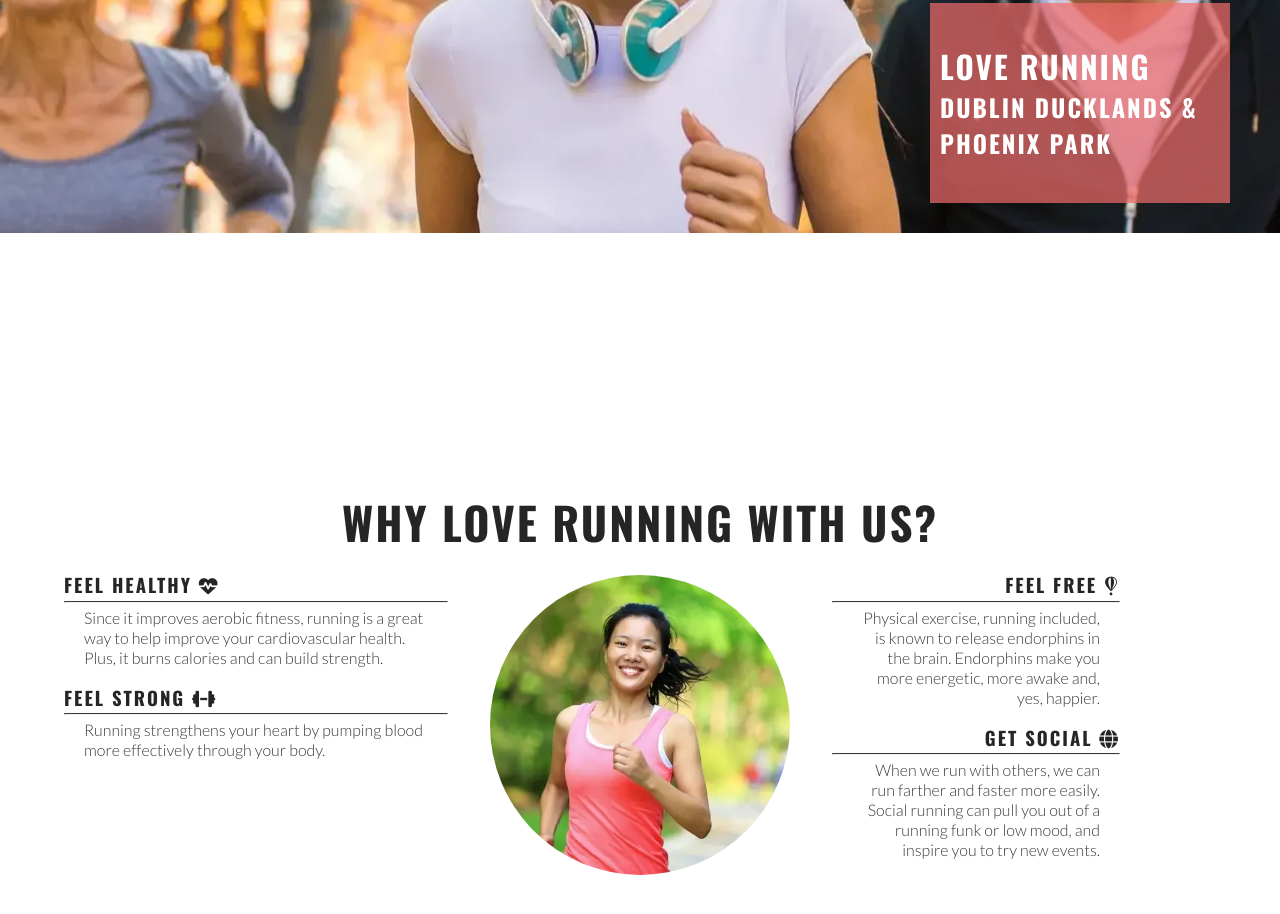
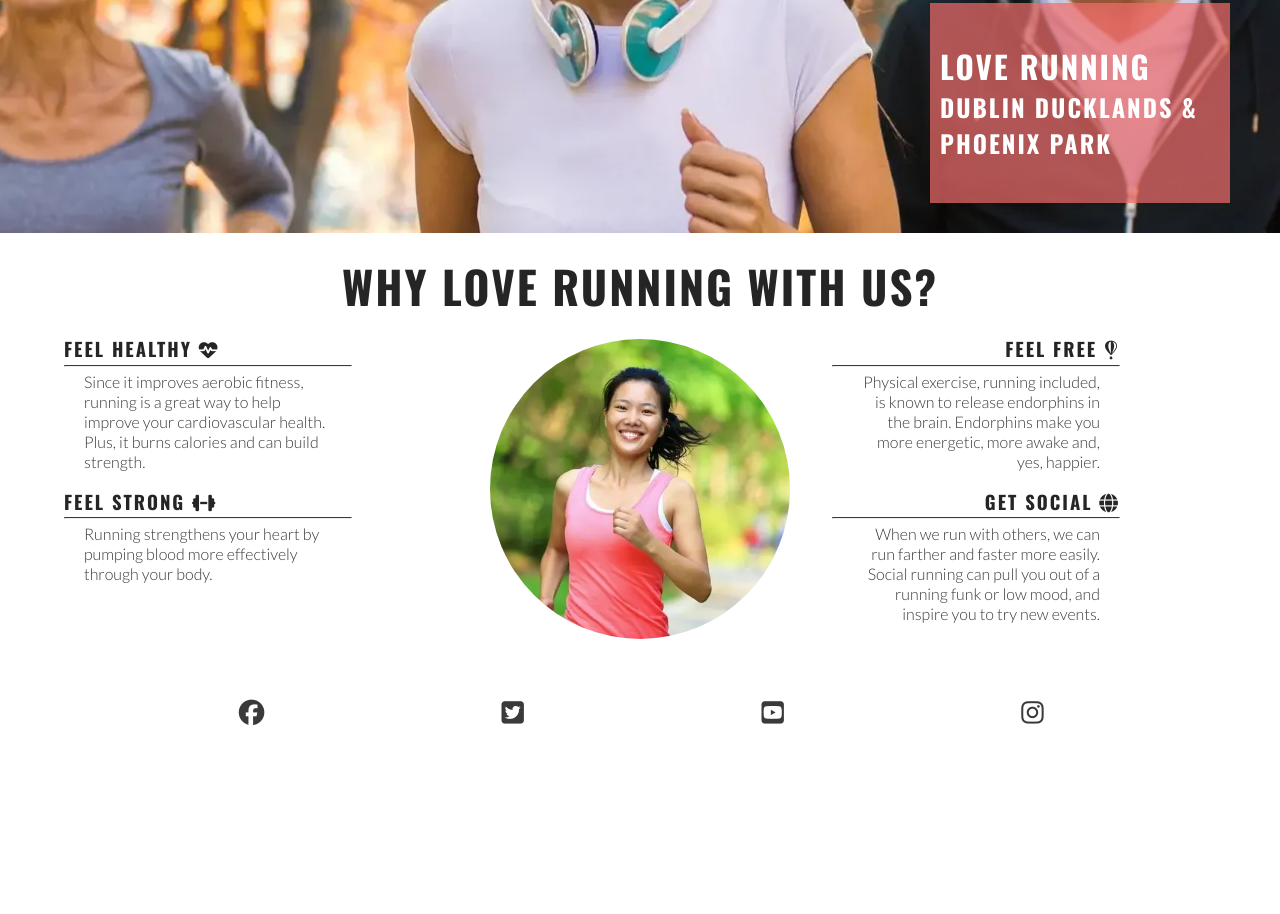
Before and after one commit to JanCimWay/love-running, a plain HTML site: page index.html in a window 1280 px wide. Shown: the part 446-1360 px from the top of the page. After the commit the page ends 1193 px from the top, so only its background shows below. Drawn offline with nearby package versions, Linux system fonts and the light colour scheme.

Commit message:
syntax comared to samle and corrected

```diff
--- a/assets/css/style.css
+++ b/assets/css/style.css
@@ -18,7 +18,9 @@ body {
     font-family: 'Lato', sans-serif;
 }
 
-h1, h2, h3 {
+h1,
+h2,
+h3 {
     font-family: 'Oswald', sans-serif;
     text-transform: uppercase;
     letter-spacing: 2px;
@@ -109,15 +111,15 @@ main {
     padding-left: 10px;
 }
 
-#cover-text > h2, #cover-text > h3 {
+#cover-text>h2,
+#cover-text>h3 {
     color: #ffffff;
 }
 
-/* Reasons */
-
+/* Reasons section */
 #reasons {
     width: 90%;
-    margin: 20% auto;
+    margin: 20px auto;
 }
 
 #reasons h2 {
@@ -136,15 +138,15 @@ main {
     padding: 0 20px;
 }
 
-hr {
+#benefits hr {
     border-top: 1px solid #3a3a3a;
     margin: 5px 0;
 }
 
 #circle-cover-bg {
-    background: url("../images/reasons-image.webp") no-repeat top / cover;
+    background: url('../images/reasons-image.webp') no-repeat top center / cover;
+    height: 90vw;
     width: 90vw;
-    height: 90vw;
     margin-bottom: 20px;
     /* Makes the square image into a circle */
     border-radius: 50%;
@@ -216,19 +218,19 @@ hr {
     }
 
     /* Reasons section */
-    #benefits-phisical,
+    #benefits-physical,
     #benefits-mental {
         display: flex;
         flex-direction: column;
         width: 100%;
     }
 
-    #benefits-phisical>div,
+    #benefits-physical>div,
     #benefits-mental>div {
         width: 75%;
     }
 
-    #benefits-mental > div {
+    #benefits-mental>div {
         text-align: end;
         align-self: flex-end;
     }
@@ -241,8 +243,8 @@ hr {
     }
 }
 
-/* XL devices (large laptops and large desktops, 1200px and up) */
 @media screen and (min-width: 1200px) {
+    /* Reasons section */
     #benefits {
         display: flex;
         flex-direction: row;
```
